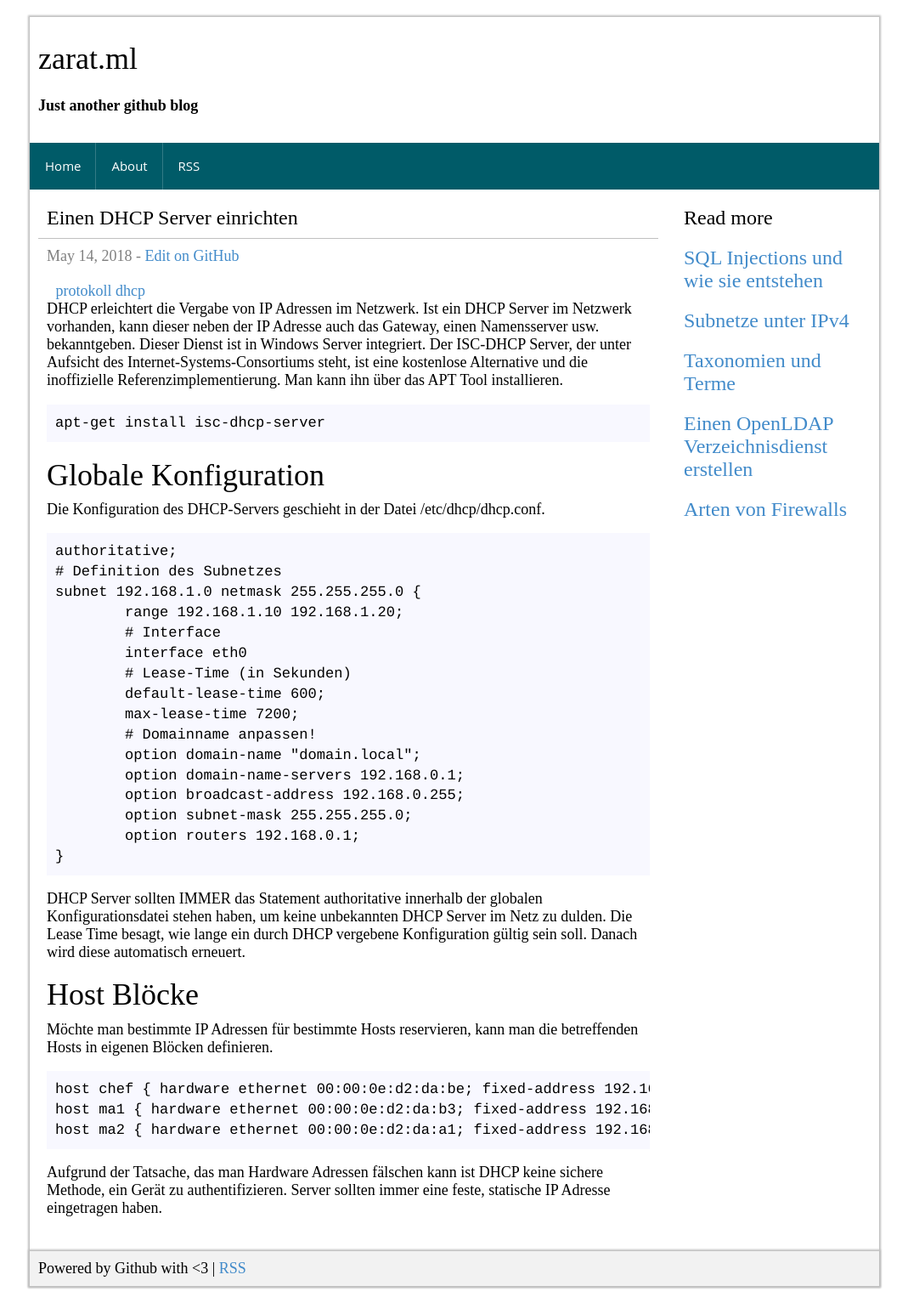
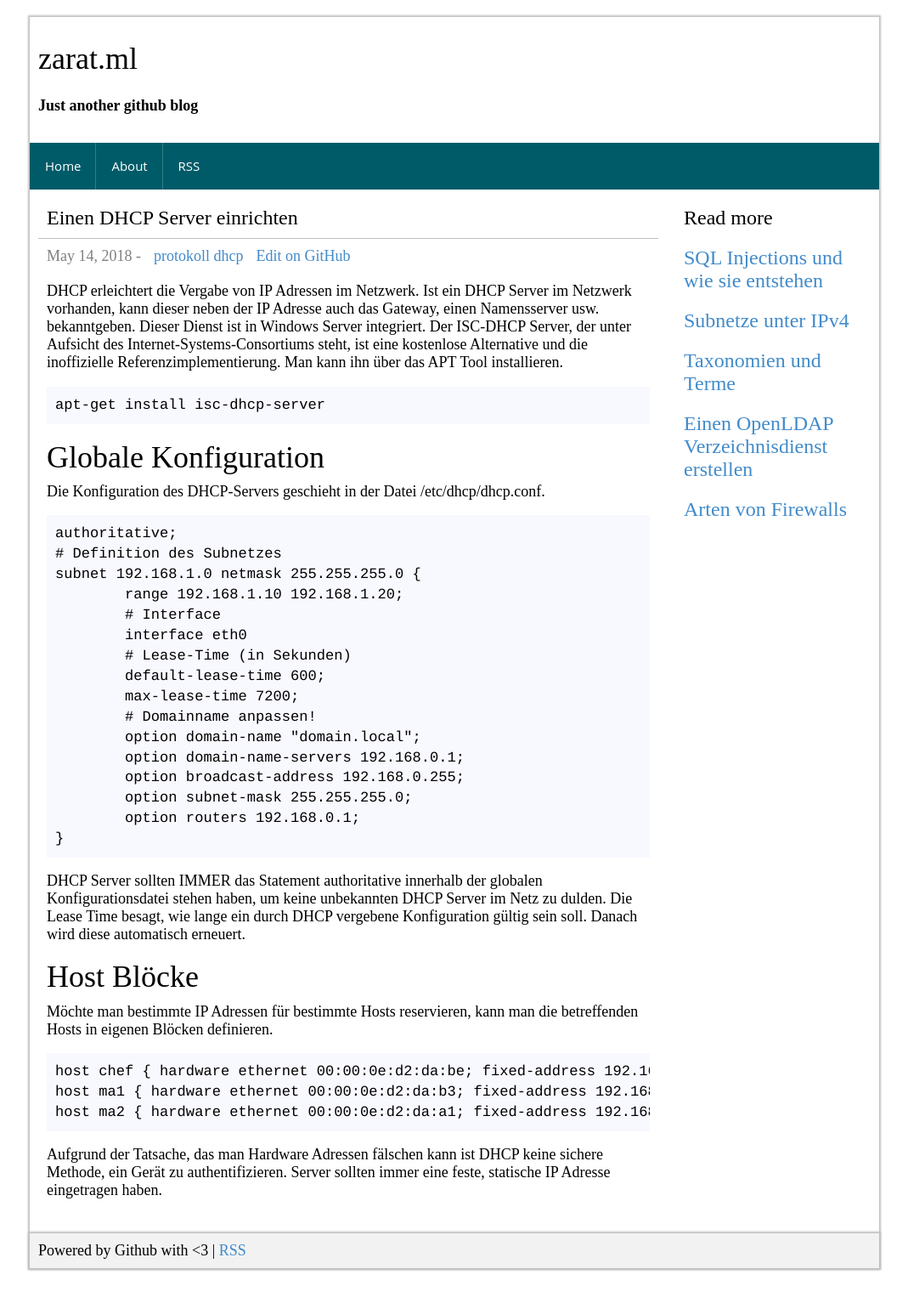
Before and after one commit to mbrain/zarat.github.io, a Jekyll site: the page built from _posts/2018-05-14-einen-dhcp-server-einrichten.markdown, in a window 1280 px wide. Shown: the whole page at 85% size, without its empty margins (105-1174 px from the left). Built offline with Jekyll 4.4.1, drawn with Linux system fonts in a browser that asks for light colours; after the commit the page ends 1512 px from its top, so only the background shows below that.

Commit message:
Update post.html

```diff
--- a/_layouts/post.html
+++ b/_layouts/post.html
@@ -9,16 +9,17 @@ layout: default
     <div class="sp-content-item-head-secondary">
       {{ page.date | date: "%B" }}
       {{ page.date | date: "%d" }},
-      {{ page.date | date: "%Y" }} - <a target="_blank" href="//github.com/{{ site.github_username }}/{{ site.github_username }}.github.io/edit/master/{{ page.path }}" target="_blank">Edit on GitHub</a>
+      {{ page.date | date: "%Y" }} -
+
+      <span>[{% for tag in page.tags %}{% capture tag_name %}{{ tag }}{% endcapture %}
+            <a href="/tag/{{ tag_name }}">{{ tag_name }}</a>
+      {% endfor %}]</span>
+
+      <a target="_blank" href="//github.com/{{ site.github_username }}/{{ site.github_username }}.github.io/edit/master/{{ page.path }}" target="_blank">Edit on GitHub</a>
+
     </div>
 
     <div class="sp-content-item-body">
- <span>[
-  {% for tag in page.tags %}
-    {% capture tag_name %}{{ tag }}{% endcapture %}
-    <a href="/tag/{{ tag_name }}">{{ tag_name }}</a>
-  {% endfor %}
-]</span>
       {{ content }}
     </div>
 
```
